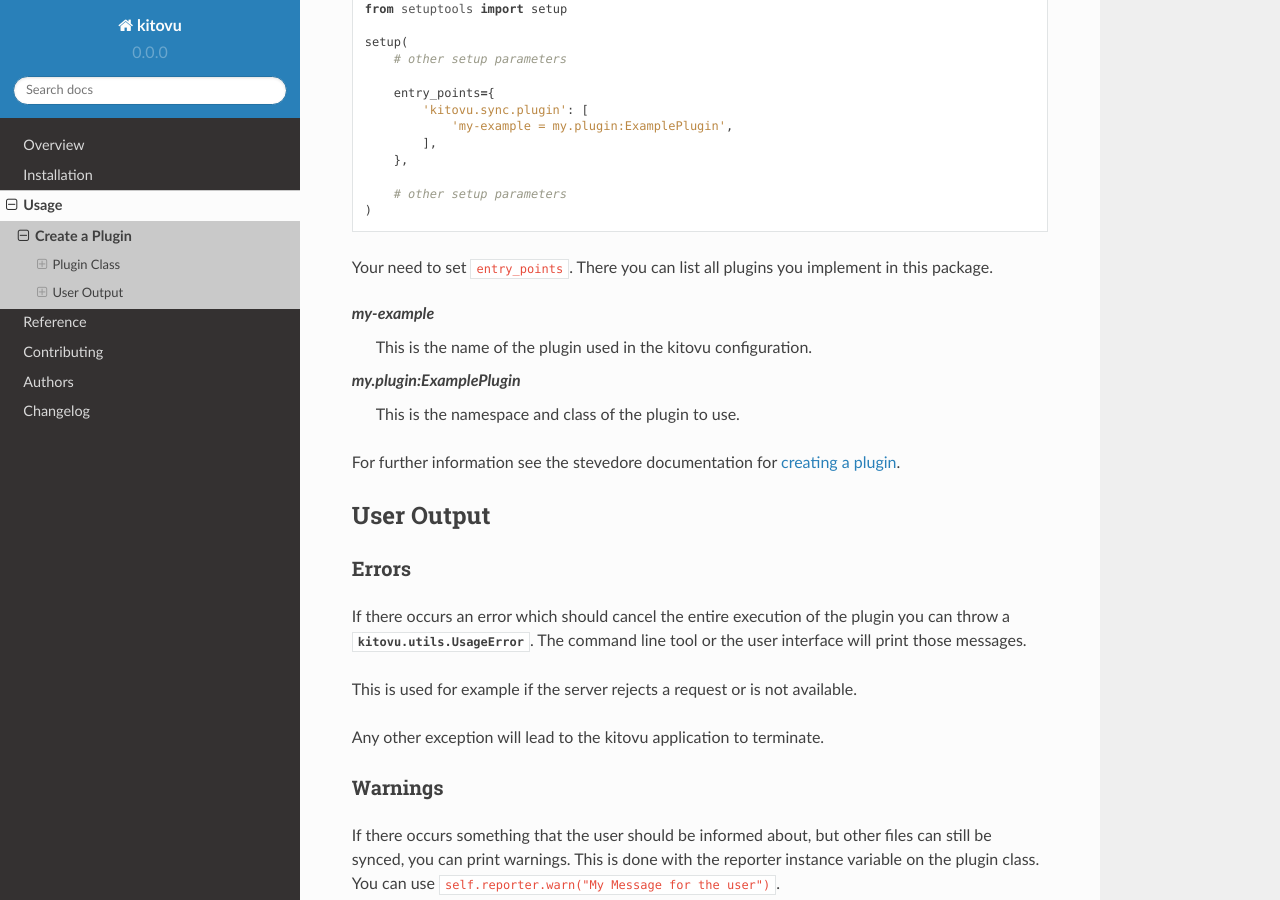
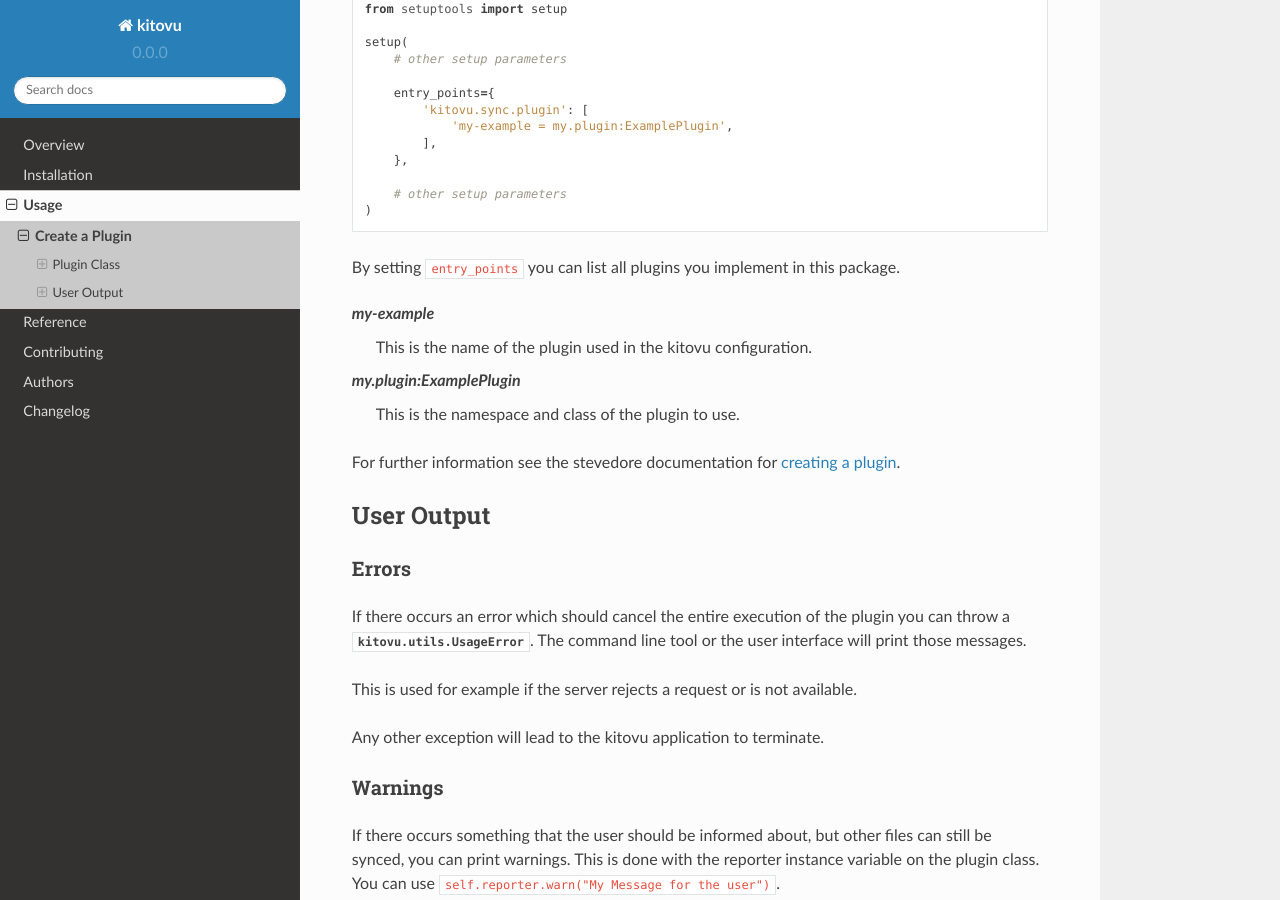
Before and after one commit to kitovu-bot/kitovu, a Sphinx documentation site: the page built from docs/usage/create_plugin.rst, in a window 1280 px wide and 900 px high, scrolled down 546 px. Built offline with Sphinx 7.4.7 and the Read the Docs theme 2.0.0, drawn with Linux system fonts in a browser that asks for light colours.

Commit message:
Fix typo and rephrase

```diff
--- a/docs/usage/create_plugin.rst
+++ b/docs/usage/create_plugin.rst
@@ -34,8 +34,7 @@ You need to create a `setup.py` file like this::
      # other setup parameters
  )
 
-Your need to set :code:`entry_points`.
-There you can list all plugins you implement in this package.
+By setting :code:`entry_points` you can list all plugins you implement in this package.
 
 `my-example`
   This is the name of the plugin used in the kitovu configuration.
```
